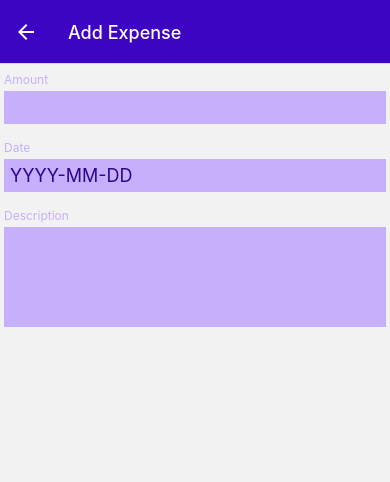
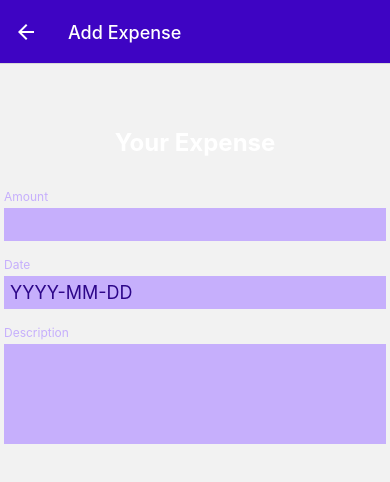
Before and after one commit to goralekseev/ReactNativeTheExpenseTracker, a React Native app: screen /ManageExpense in a window 390 px wide. Shown: the top 482 px of the page. Built offline with nearby package versions, Linux system fonts and the light colour scheme.

Commit message:
Working with inputs in form, validation

```diff
--- a/components/ManageExpense/ExpenseForm.js
+++ b/components/ManageExpense/ExpenseForm.js
@@ -1,35 +1,144 @@
-import { View } from 'react-native';
+import { useState } from 'react';
+import { View, StyleSheet, Text, Alert } from 'react-native';
 import Input from './Input';
+import Button from '../UI/Button';
+import { getFormattedDate } from '../../util/date';
 
-function ExpenseForm() {
-  function amountChangedHandler() {}
+function ExpenseForm({ submitButtonLabel, onCancel, onSubmit, defaultValues }) {
+  const [inputs, setInputs] = useState({
+    amount: {
+      value: defaultValues ? defaultValues.amount.toString() : '',
+      isValid: true,
+    },
+    date: {
+      value: defaultValues ? getFormattedDate(defaultValues.date) : '',
+      isValid: true,
+    },
+    description: {
+      value: defaultValues ? defaultValues.description : '',
+      isValid: true,
+    },
+  });
+
+  function inputChangedHandler(inputIdentifier, enteredValue) {
+    setInputs((curInputs) => {
+      return {
+        ...curInputs,
+        [inputIdentifier]: { value: enteredValue, isValid: true },
+      };
+    });
+  }
+
+  function submitHandler() {
+    const expenseData = {
+      amount: +inputs.amount.value,
+      date: new Date(inputs.date.value),
+      description: inputs.description.value,
+    };
+
+    const amountIsValid = !isNaN(expenseData.amount) && expenseData.amount > 0;
+    const dateIsValid = expenseData.date.toString() !== 'Invalid Date';
+    const descriptionIsValid = expenseData.description.trim().length > 0;
+
+    if (!amountIsValid || !dateIsValid || descriptionIsValid) {
+      //Alert.alert('Invalid input', 'Please check input values');
+      setInputs((curInputs) => {
+        return {
+          amount: { value: curInputs.amount.value, isValid: amountIsValid },
+          date: { value: curInputs.date.value, isValid: dateIsValid },
+          description: {
+            value: curInputs.description.value,
+            isValid: descriptionIsValid,
+          },
+        };
+      });
+      return;
+    }
+
+    onSubmit(expenseData);
+  }
+
+  const formIsInvalid =
+    !inputs.amount.isValid ||
+    !inputs.date.isValid ||
+    !inputs.description.isValid;
+
   return (
-    <View>
+    <View style={styles.form}>
+      <Text style={styles.title}>Your Expense</Text>
+      <View styles={styles.inputsRow}>
         <Input
+          style={styles.rowInput}
           label="Amount"
           textInputConfig={{
             keyboardType: 'decimal-pad',
-          onChangeText: { amountChangedHandler },
+            onChangeText: inputChangedHandler.bind(this, 'amount'),
+            value: inputs.amount.value,
           }}
         />
         <Input
+          style={styles.rowInput}
           label="Date"
           textInputConfig={{
             placeholder: 'YYYY-MM-DD',
             maxLength: 10,
-          onChangeText: () => {},
+            onChangeText: inputChangedHandler.bind(this, 'date'),
+            value: inputs.date.value,
           }}
         />
+      </View>
       <Input
         label="Description"
         textInputConfig={{
           multiline: true,
           // autoCapitalize: 'none',
           // autoCorrect: false, // default is true
+          onChangeText: inputChangedHandler.bind(this, 'description'),
+          value: inputs.description.value,
         }}
       />
+      {formIsInvalid && (
+        <Text> Invalid input values - please check your inputs</Text>
+      )}
+      <View style={styles.buttons}>
+        <Button style={styles.button} mode="flat" onPress={onCancel}>
+          Cancel
+        </Button>
+        <Button style={styles.button} onPress={submitHandler}>
+          {submitButtonLabel}
+        </Button>
+      </View>
     </View>
   );
 }
 
 export default ExpenseForm;
+
+const styles = StyleSheet.create({
+  form: {
+    marginTop: 40,
+  },
+  title: {
+    fontSize: 24,
+    fontWeight: 'bold',
+    color: 'white',
+    marginVertical: 24,
+    textAlign: 'center',
+  },
+  buttons: {
+    flexDirection: 'row',
+    justifyContent: 'center',
+    alignItems: 'center',
+  },
+  button: {
+    minWidth: 120,
+    marginHorizontal: 8,
+  },
+  inputsRow: {
+    flexDirection: 'row',
+    justifyContent: 'space-between',
+  },
+  rowInput: {
+    flex: 1,
+  },
+});
--- a/components/ManageExpense/Input.js
+++ b/components/ManageExpense/Input.js
@@ -1,14 +1,14 @@
 import { Text, TextInput, View, StyleSheet } from 'react-native';
 import { GlobalStyles } from '../../constants/styles';
 
-function Input({ label, textInputConfig }) {
+function Input({ label, style, textInputConfig }) {
   const inputStyles = [styles.input];
 
   if (textInputConfig && textInputConfig.multiline) {
     inputStyles.push(styles.inputMultiline);
   }
   return (
-    <View style={styles.inputContainer}>
+    <View style={[styles.inputContainer, style]}>
       <Text style={styles.label}>{label}</Text>
       <TextInput style={inputStyles} {...textInputConfig} />
     </View>
--- a/screens/ManageExpense.js
+++ b/screens/ManageExpense.js
@@ -12,6 +12,10 @@ function ManageExpense({ route, navigation }) {
 
   const editedExpenseId = route.params?.expenseId;
   const isEditing = !!editedExpenseId;
+
+  const selectedExpense = expensesCtx.expenses.find(
+    (expense) => expense.id === editedExpenseId
+  );
 
   useLayoutEffect(() => {
     navigation.setOptions({
@@ -28,34 +32,24 @@ function ManageExpense({ route, navigation }) {
     navigation.goBack();
   }
 
-  function confirmHandler() {
+  function confirmHandler(expenseData) {
     if (isEditing) {
-      expensesCtx.updateExpense(editedExpenseId, {
-        description: 'Test!!!',
-        amount: 29.99,
-        date: new Date('2022-05-20'),
-      });
+      expensesCtx.updateExpense(editedExpenseId, expenseData);
     } else {
-      expensesCtx.addExpense({
-        description: 'Test',
-        amount: 19.99,
-        date: new Date('2022-05-19'),
-      });
+      expensesCtx.addExpense(expenseData);
     }
     navigation.goBack();
   }
 
   return (
     <View styles={styles.container}>
-      <ExpenseForm />
-      <View style={styles.buttons}>
-        <Button style={styles.button} mode="flat" onPress={cancelHandler}>
-          Cancel
-        </Button>
-        <Button style={styles.button} onPress={confirmHandler}>
-          {isEditing ? 'Update' : 'Add'}
-        </Button>
-      </View>
+      <ExpenseForm
+        submitButtonLabel={isEditing ? 'Update' : 'Add'}
+        onCancel={cancelHandler}
+        onSubmit={confirmHandler}
+        defaultValues={selectedExpense}
+      />
+
       {isEditing && (
         <View styles={styles.deleteContainer}>
           <IconButton
@@ -78,15 +72,6 @@ const styles = StyleSheet.create({
     padding: 24,
     backgroundColor: GlobalStyles.colors.primary800,
   },
-  buttons: {
-    flexDirection: 'row',
-    justifyContent: 'center',
-    alignItems: 'center',
-  },
-  button: {
-    minWidth: 120,
-    marginHorizontal: 8,
-  },
   deleteContainer: {
     marginTop: 16,
     padding: 8,
--- a/util/date.js
+++ b/util/date.js
@@ -1,5 +1,6 @@
 export function getFormattedDate(date) {
-  return `${date.getFullYear()}-${date.getMonth() + 1}-${date.getDate()}`;
+  //return `${date.getFullYear()}-${date.getMonth() + 1}-${date.getDate()}`;
+  return date.toISOString().slice(0, 10);
 }
 
 export function getDateMinusDays(date, days) {
```
Lines whose indentation alone changed are shown as unchanged.
